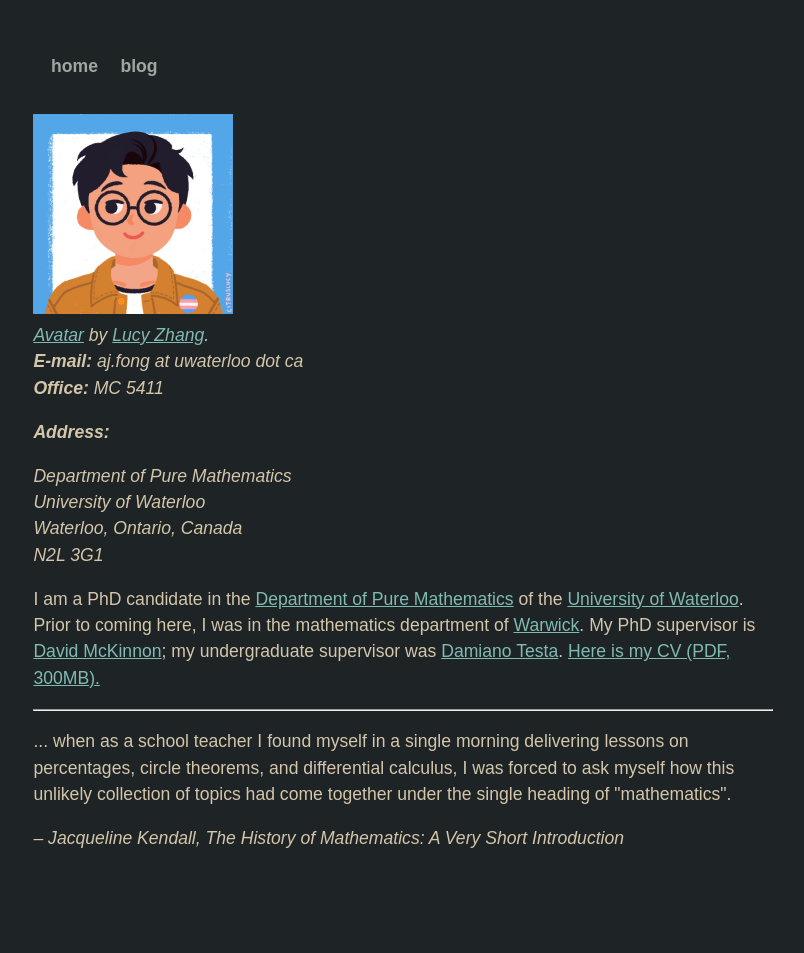
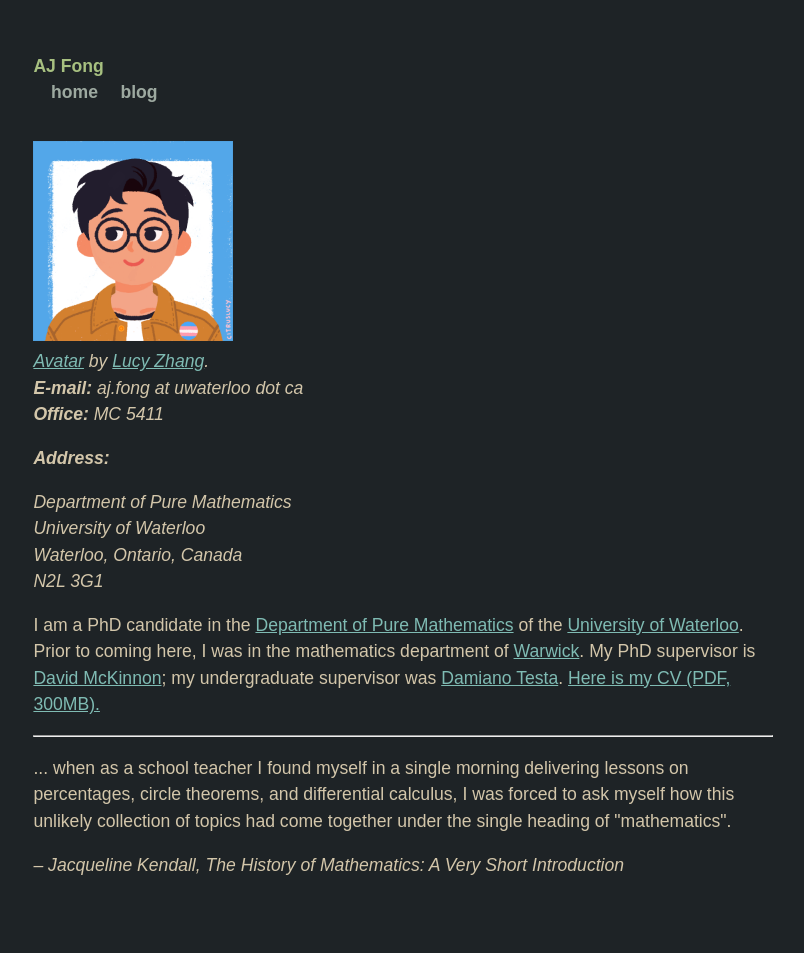
Before and after one commit to af1728/webcontent, a Jekyll site: the page built from index.html, in a window 1280 px wide. Shown: the whole page, without its empty margins (237-1041 px from the left). Built offline with Jekyll 4.4.1, drawn with Linux system fonts in a browser that asks for light colours.

Commit message:
Add name

```diff
--- a/_layouts/default.html
+++ b/_layouts/default.html
@@ -6,6 +6,9 @@
     </head>
     <body>
         <header>
+            <a href={{"/" | relative_url}}>
+                AJ Fong
+            </a>
             {% include navigation.html %}
         </header>
         <article>
--- a/assets/css/screen.css
+++ b/assets/css/screen.css
@@ -5,6 +5,7 @@
     --bg0: #1e2326;
     --bg1: #2e383c;
     --red: #e67e80;
+    --green: #a7c080;
     --blue: #7fbbb3;
     --purple: #d699b6;
     --fg: #d3c6aa;
@@ -66,7 +67,7 @@ header {
 }
 
 header a {
-    color: var(--red);
+    color: var(--green);
     text-decoration: none;
 }
 
```
Also changed, not shown: 6 other files.
